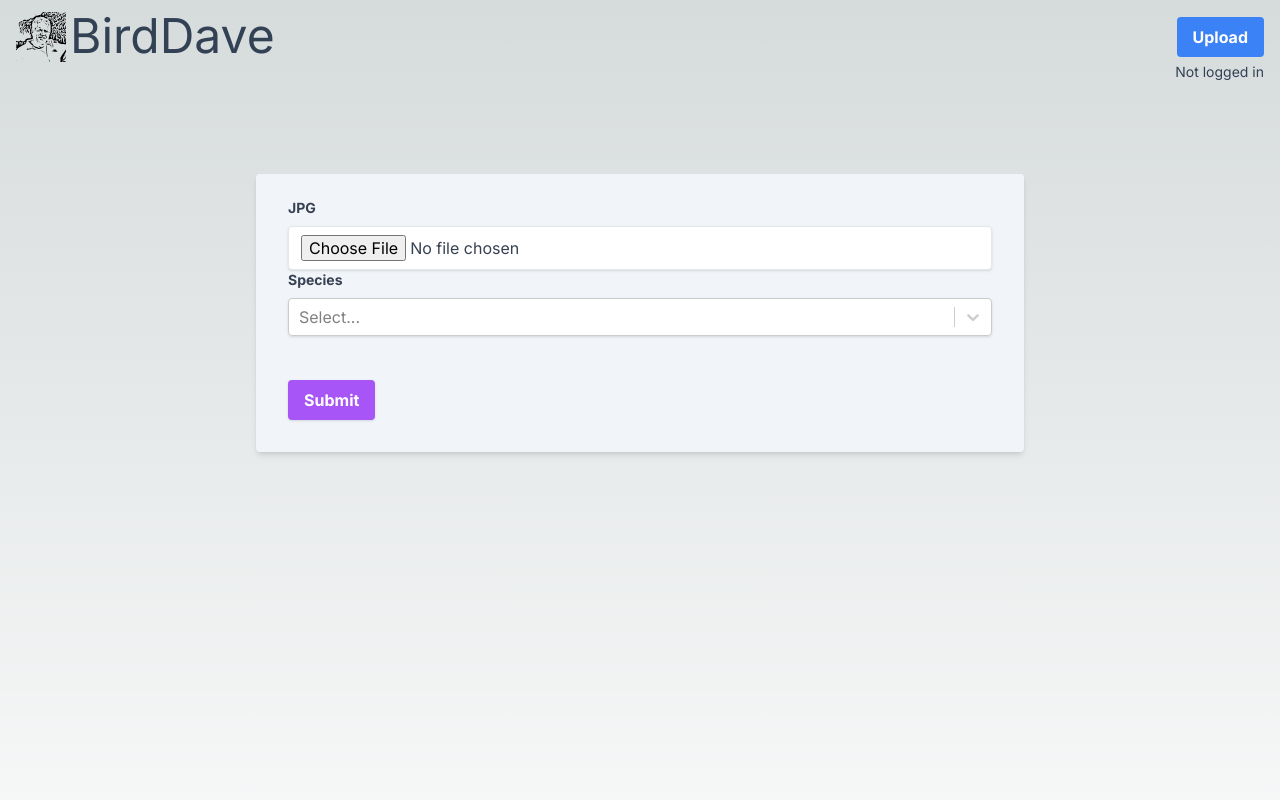
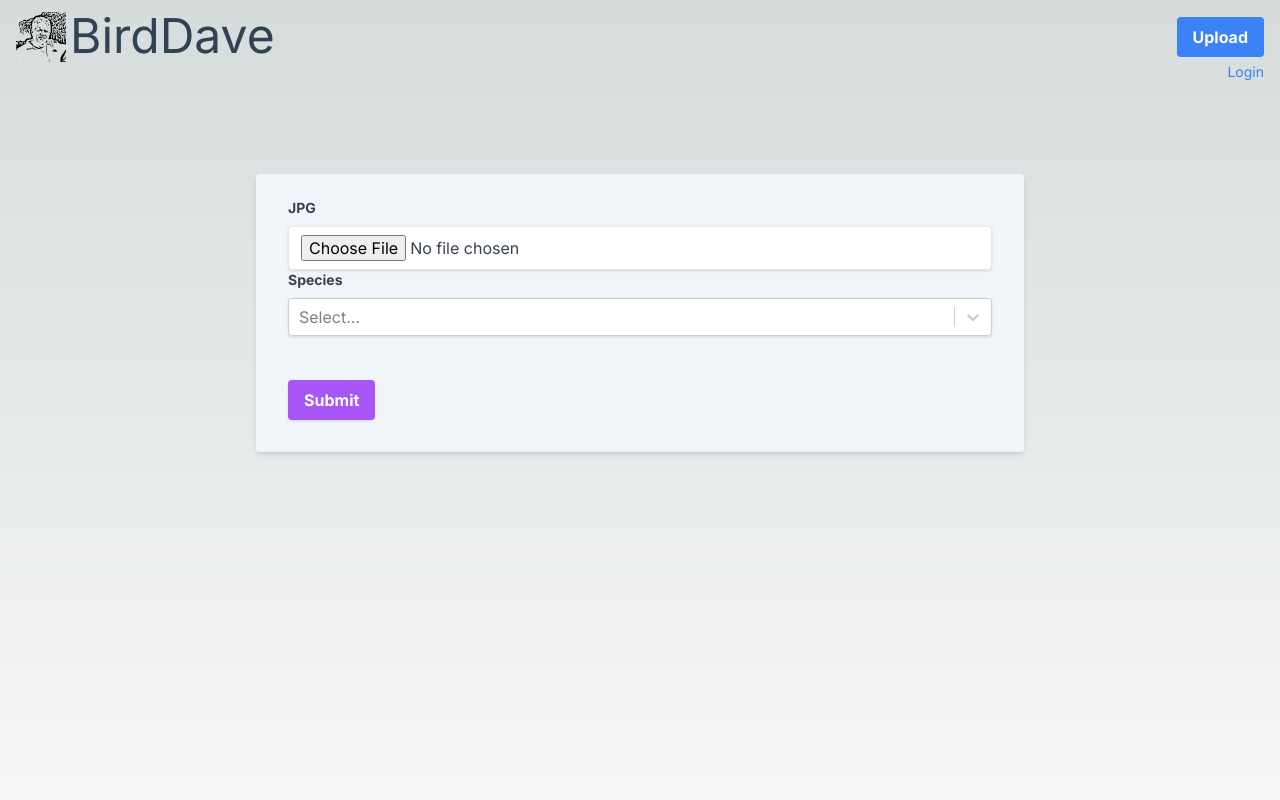
Before and after one commit to condad/birddave, a Next.js app: page /upload in a window 1280 px wide. Shown: the top 800 px of the page. Built offline with nearby package versions, Linux system fonts and the light colour scheme; no server answers; what aws-jwt-verify would draw is missing.

Commit message:
Add logout link

```diff
--- a/app/AuthStatus.tsx
+++ b/app/AuthStatus.tsx
@@ -1,9 +1,35 @@
 "use client";
 
-import { useState } from "react";
 import { type User } from "./types";
-import { useEffect } from "react";
+import { useRouter } from "next/navigation";
 
 export function AuthStatus({ currentUser }: { currentUser: User | null }) {
-  return <div className="text-sm">{currentUser === null ? "Not logged in" : "Logged in as " + currentUser.email}</div>;
+  const router = useRouter();
+
+  function logout() {
+    console.log("Logging out");
+    document.cookie = "idToken=; expires=Thu, 01 Jan 1970 00:00:00 UTC; path=/;";
+    router.push("/");
+    return router.refresh();
+  }
+
+  if (currentUser === null) {
+    return (
+      <div className="text-sm">
+        <a href="/upload" className="text-blue-500 hover:underline hover:inline">
+          Login
+        </a>
+      </div>
+    );
+  }
+
+  return (
+    <div className="text-sm">
+      {"Logged in as " + currentUser.email}
+      {" | "}
+      <a href="#" onClick={logout} className="text-blue-500 hover:underline">
+        Logout
+      </a>
+    </div>
+  );
 }
```
